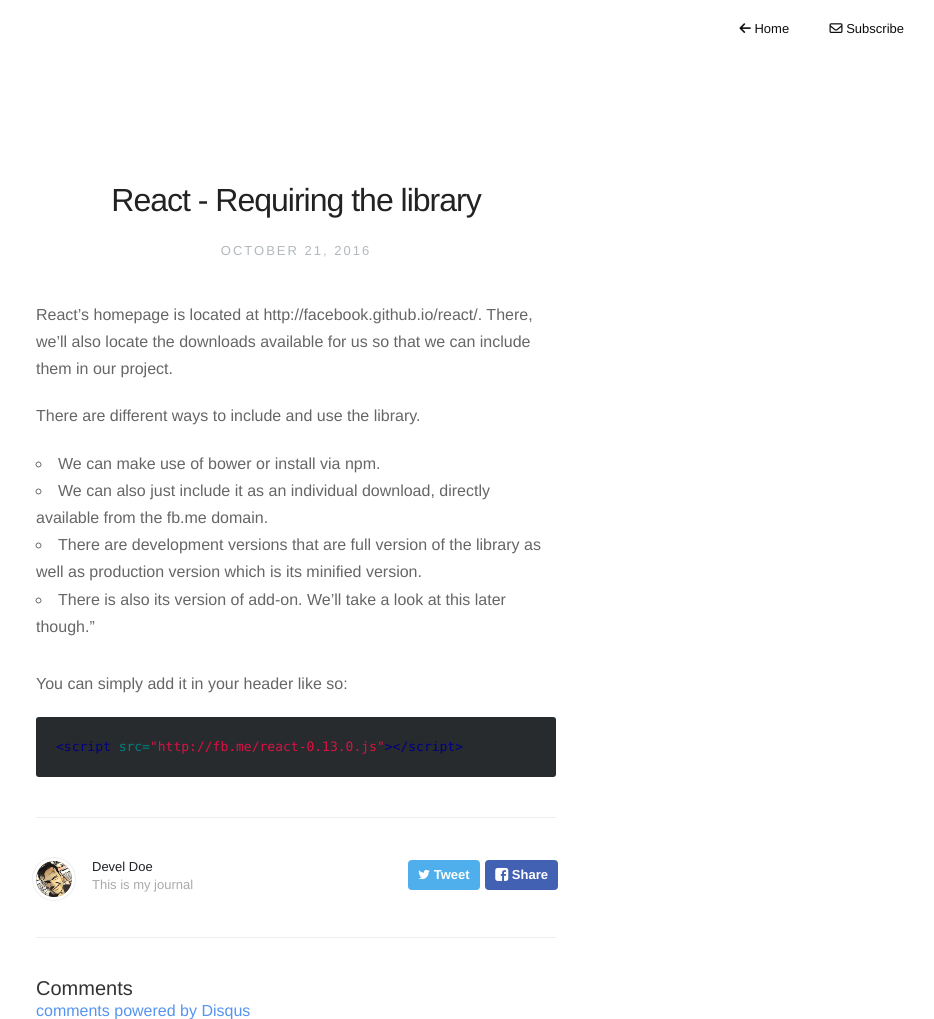
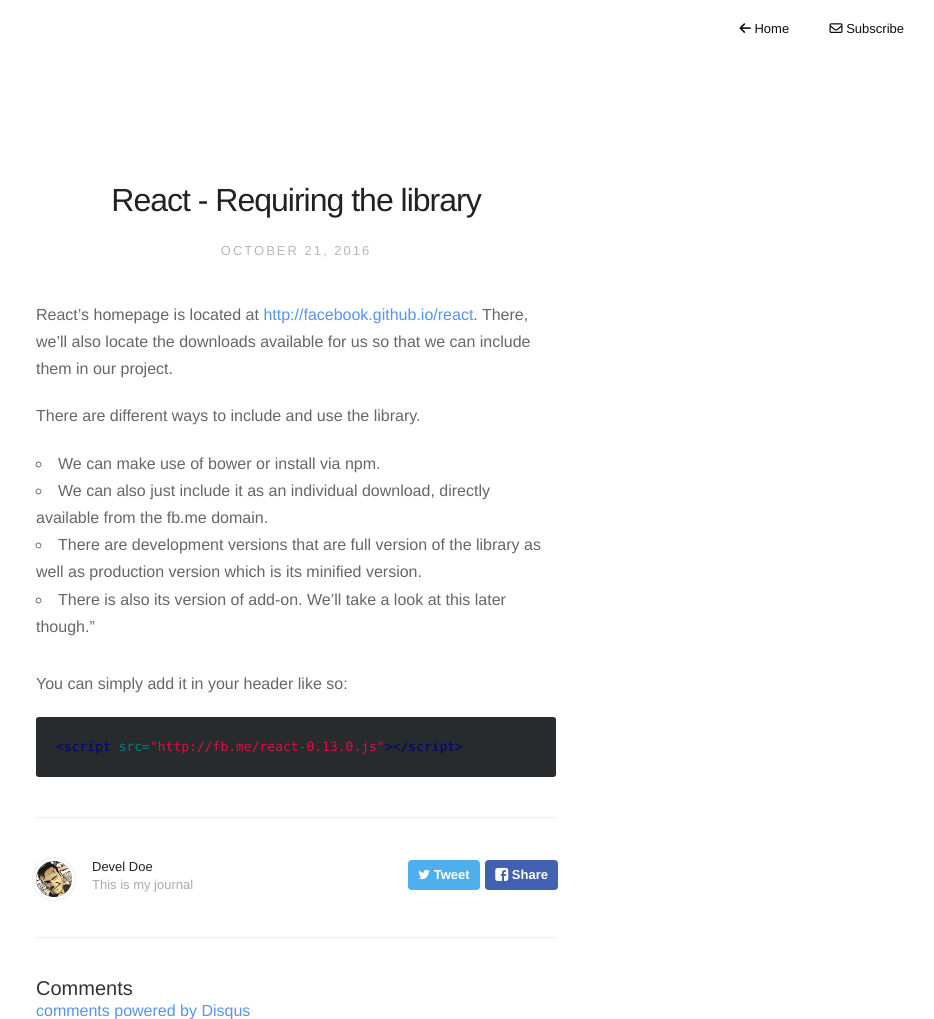
Before and after one commit to develdoe/develdoe.github.io, a Jekyll site: the page built from _posts/2016-10-21-react-requiring-the-library.md, in a window 1280 px wide. Shown: the whole page, without its empty margins (344-1278 px from the left). Built offline with Jekyll 4.4.1, drawn with Linux system fonts in a browser that asks for light colours; nearby versions of some CDN libraries; comment, search, counter and statistics services are not loaded; part of the change alters nothing that is shown.

```diff
--- a/_posts/2016-10-21-react-requiring-the-library.md
+++ b/_posts/2016-10-21-react-requiring-the-library.md
@@ -5,7 +5,7 @@ title: React - Requiring the library
 category:
   - react
 ---
-React's homepage is located at http://facebook.github.io/react/. There, we'll also locate the downloads available for us so that we can include them in our project.
+React's homepage is located at [http://facebook.github.io/react](http://facebook.github.io/react/). There, we'll also locate the downloads available for us so that we can include them in our project.
 
 There are different ways to include and use the library.
 
```
